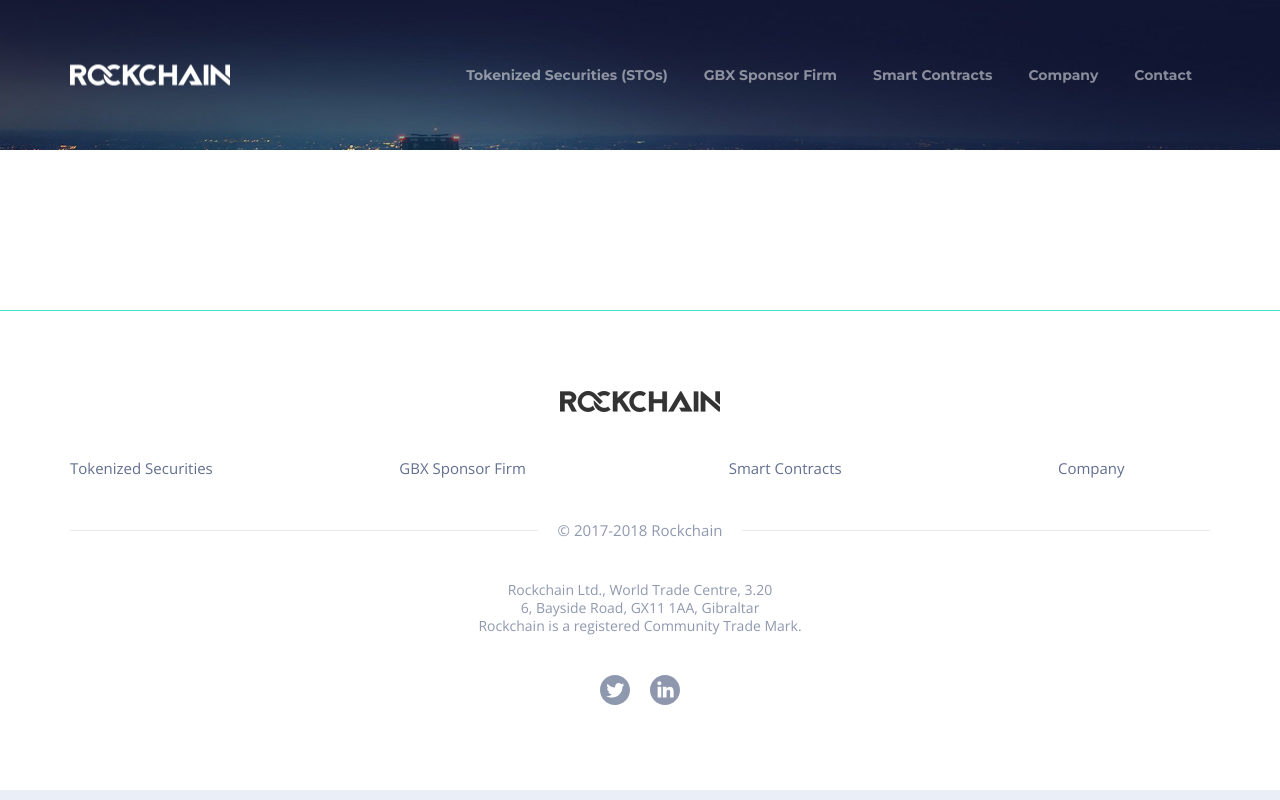
After one commit to RockchainLab/rockchain.com, a PHP site: page /contact.php in a window 1280 px wide. The commit adds this page. Run offline with PHP 8.4, Linux system fonts and the light colour scheme.

Commit message:
Removal of TypeForm

```diff
--- a/asset-backed-tokens.php
+++ b/asset-backed-tokens.php
@@ -77,7 +77,7 @@ $custom_og = '
 			<div class="box-6">
 				<p class="paragraph-1">An Asset Backed Token is a representation of a unique asset (digital or real world) in the form of a virtual token deployed on a blockchain or other form of Distributed Ledger Technology (DLT). It verifiably proves the ownership and authenticity of an asset. For example, a specific real estate, piece of art or precious gem is tokenized and ownership of the token directly reflects ownership of the item, immutably stored on the blockchain.</p>
 				<p class="paragraph-1">These tokens help to unlock transferable value, that is traditionally trapped in less liquid assets and enables further fractionalized ownership of such assets.</p>
-				<a class="typeform-share button-cta" href="https://goo.gl/forms/FSsvCCeeSORex60K3" data-mode="drawer_left" target="_blank">Contact</a>
+				<a class="button-cta" href="https://goo.gl/forms/FSsvCCeeSORex60K3" target="_blank">Contact</a>
 			</div>
 		</div>
 	</div>
--- a/bespoke-smart-contracts.php
+++ b/bespoke-smart-contracts.php
@@ -77,7 +77,7 @@ $custom_og = '
 				<p class="paragraph-1">Dedicated service, tailored to your specific needs. We carefully analyse your objectives and advise on technology suitability and other options.</p>
 				<p class="paragraph-1">We develop technical specification and other design and architecture documents to support the development process, estimate the time and cost, develop, test, facilitate audit and deploy the final solution.</p>
 				<p class="paragraph-1">Tell us about your project and explore how we can assist you.</p>
-				<a class="typeform-share button-cta" href="https://goo.gl/forms/FSsvCCeeSORex60K3" data-mode="drawer_left" target="_blank">Contact</a>
+				<a class="button-cta" href="https://goo.gl/forms/FSsvCCeeSORex60K3" target="_blank">Contact</a>
 			</div>
 		</div>
 	</div>
--- /dev/null
+++ b/contact.php
@@ -0,0 +1,26 @@
+<?
+$title = "Rockchain.com | Contact";
+$custom_meta = '
+<meta name="keywords" content="Rockchain, Contact" />
+<meta name="description" content="Contact information for Rockchain, Gibraltar based consulting and smart contract development firm." />
+<meta name="robots" content="index, follow" />';
+
+$custom_og = '
+<meta property="og:url" content="https://www.rockchain.com/"/>
+<meta property="og:title" content="Rockchain.com | Contact"/>
+<meta property="og:description" content="Contact information for Rockchain, Gibraltar based consulting and smart contract development firm."/>';
+?>
+<?php include 'header.php'; ?>
+<?php $active = 'contact'; ?>
+<?php $active_submenu = 'contact'; ?>
+<section class="section-hero hero-small-illustration hero-illustration-1">
+	<div class="container" style="height: 20px">
+		<?php include 'menu.php'; ?>
+	</div>
+</section>
+<section class="section-white">
+	<div class="container section-white__container">
+
+	</div>
+</section>
+<?php include 'footer.php'; ?>
--- a/crypto_funds.php
+++ b/crypto_funds.php
@@ -66,7 +66,7 @@ $custom_og = '
 				<p class="paragraph-1">We then consolidate all data sources into one report and apply the right valuation model as defined in your DAM Valuation policy to every transaction to give the trade value per transaction.</p>
 				<p class="paragraph-1">We also produce a Custody report, indicating what amount of units of each asset shall be present at each storage provider at any given&nbsp;time.</p>
 				<p class="paragraph-1">The report can be used by Investment Manager, Directors and Administrators to verify the integrity of other reports (i.e. trading venues, blockchain transactions, etc.) and will make the fund reporting a more straightforward process and save you considerable time.</p>
-				<a class="typeform-share button-cta" href="https://goo.gl/forms/FSsvCCeeSORex60K3" data-mode="drawer_left" target="_blank">Contact us</a>
+				<a class="button-cta" href="https://goo.gl/forms/FSsvCCeeSORex60K3" target="_blank">Contact us</a>
 			</div>
 		</div>
 	</div>
--- a/engagement_process.php
+++ b/engagement_process.php
@@ -54,7 +54,7 @@ $custom_og = '
 			<h6 class="question-wrapper__question">Tell us about your project</h6>
 			<div class="question-wrapper__answer">
 				<p>Thinking about a Token Sale or GBX Listing and need advice? Complete the form and we will get back to you.</p>
-				<a class="typeform-share button-cta" href="https://goo.gl/forms/FSsvCCeeSORex60K3" data-mode="drawer_left" target="_blank">Contact Form</a>
+				<a class="button-cta" href="https://goo.gl/forms/FSsvCCeeSORex60K3" target="_blank">Contact Form</a>
 			</div>
 		</div>
 		<div class="question-phase">Phase &mdash; 1</div>
--- a/evaluation_report.php
+++ b/evaluation_report.php
@@ -55,7 +55,7 @@ $custom_og = '
 				<p class="paragraph-1">We do a deep dive into your project to evaluate it against multiple relevant criteria and providing valuable recommendations for improving your project and chances of success in your Token Sale and the implementation of your roadmap. We will produce a high value report for your project team. Where you are considering a GBX listing, the report will also detail the compliance gaps and requirements you would need to attend to before you can apply for a GBX listing.</p>
 				<p class="paragraph-1">Production of this report is a prerequisite if you are considering Rockchain to become your Sponsor on the Exchange and we will help you implement mandatory compliance as well as other recommendations as may be suitable for your project and goals.</p>
 				<div class="button-holder">
-					<a class="typeform-share button-cta" href="https://goo.gl/forms/FSsvCCeeSORex60K3" data-mode="drawer_left" target="_blank">Order report</a>
+					<a class="button-cta" href="https://goo.gl/forms/FSsvCCeeSORex60K3" target="_blank">Order report</a>
 					<a class="button-regular" href="downloads/project_evaluation_report.pdf">Download sample report</a>
 				</div>
 			</div>
--- a/footer.php
+++ b/footer.php
@@ -49,7 +49,7 @@
 							<a class="footer__submenu-link" href="partner_with_us">Partner with us</a>
 						</li>
 						<li class="footer__submenu-item">
-							<a class="footer__submenu-link typeform-share" href="https://goo.gl/forms/FSsvCCeeSORex60K3" data-mode="drawer_left" target="_blank">Contact</a>
+							<a class="footer__submenu-link" href="https://goo.gl/forms/FSsvCCeeSORex60K3" target="_blank">Contact</a>
 						</li>
 					</ul> -->
 				</li>
--- a/header.php
+++ b/header.php
@@ -34,9 +34,6 @@
 	<meta property="og:type" content="website"/>
 	<meta property="og:image" content="https://www.rockchain.com/i/thumbnail.jpg"/>
 	<meta property="og:site_name" content="Rockchain"/>
-
-	<!-- Typeform -->
-	<script> (function() { var qs,js,q,s,d=document, gi=d.getElementById, ce=d.createElement, gt=d.getElementsByTagName, id="typef_orm_share", b="https://embed.typeform.com/"; if(!gi.call(d,id)){ js=ce.call(d,"script"); js.id=id; js.src=b+"embed.js"; q=gt.call(d,"script")[0]; q.parentNode.insertBefore(js,q) } })() </script>
 </head>
 <body>
 <div class="master-wrapper">
--- a/investor_services.php
+++ b/investor_services.php
@@ -26,7 +26,7 @@ $custom_og = '
 			<div class="box-6 box-s-margin">
 				<p class="paragraph-1">There are many opportunities to capitalize on with respect to this emerging technology. We constantly monitor the trends and developments in multiple verticals and advances in the Distributed Ledger Technology applications.</p>
 				<p class="paragraph-1">If you are considering investing into a particular vertical, fund or an individual project, we can help you understand the opportunity in the wider context of the industry and properly assess the risks and potential returns.</p>
-				<a class="typeform-share button-cta" href="https://goo.gl/forms/FSsvCCeeSORex60K3" data-mode="drawer_left" target="_blank">Contact us</a>
+				<a class="button-cta" href="https://goo.gl/forms/FSsvCCeeSORex60K3" target="_blank">Contact us</a>
 			</div>
 			<div class="box-3 box-s-margin">
 				<ul class="point-list">
--- a/menu.php
+++ b/menu.php
@@ -42,7 +42,7 @@
 			</ul>
 		</li>
 		<li class="main-menu__item">
-			<a class="main-menu__link typeform-share" href="https://goo.gl/forms/FSsvCCeeSORex60K3" data-mode="drawer_left" target="_blank">Contact</a>
+			<a class="main-menu__link" href="https://goo.gl/forms/FSsvCCeeSORex60K3" target="_blank">Contact</a>
 		</li>
 	</ul>
 	<button class="mobile-menu__trigger"></button>
@@ -89,7 +89,7 @@
 				</ul>
 			</li>
 			<li class="mobile-menu__item">
-				<a class="mobile-menu__link typeform-share" href="https://goo.gl/forms/FSsvCCeeSORex60K3" data-mode="drawer_left" target="_blank">Contact</a>
+				<a class="mobile-menu__link" href="https://goo.gl/forms/FSsvCCeeSORex60K3" target="_blank">Contact</a>
 			</li>
 		</ul>
 	</div>
--- a/multisig-wallets.php
+++ b/multisig-wallets.php
@@ -78,7 +78,7 @@ $custom_og = '
 				<p class="paragraph-1">Multisignature Wallets are used to divide the responsibility for digital assets, removing a single point of failure, reducing potential attack vectors and generally increasing the overall security of your digital management processes.</p>
 				<p class="paragraph-1">Every transaction (e.g. transfer of a token) from the wallet will require a predefined number of transactions (X) out of the total number of signatories (Y). Authorized parties have to cooperate in order to successfully transfer digital assets.</p>
 				<p class="paragraph-1">Rockchain can assist you in designing your multi-signature processes, deploy the wallet and train your staff.</p>
-				<a class="typeform-share button-cta" href="https://goo.gl/forms/FSsvCCeeSORex60K3" data-mode="drawer_left" target="_blank">Contact</a>
+				<a class="button-cta" href="https://goo.gl/forms/FSsvCCeeSORex60K3" target="_blank">Contact</a>
 			</div>
 		</div>
 	</div>
--- a/partner_with_us.php
+++ b/partner_with_us.php
@@ -47,7 +47,7 @@ $custom_og = '
 			<div class="box-8 box-m-12">
 				<h2 class="heading-2">Partner with us</h2>
 				<p class="paragraph-1">Rockchain is building a team of high quality advisers with blockchain, investment banking, technology, investment and compliance backgrounds and we continue to build partnerships with best-of-breed service providers that specialise in areas related to the crypto economy, blockchain, DLT and token sales.</p>
-				<a class="typeform-share button-cta" href="https://goo.gl/forms/FSsvCCeeSORex60K3" data-mode="drawer_left" target="_blank">Contact us</a>
+				<a class="button-cta" href="https://goo.gl/forms/FSsvCCeeSORex60K3" target="_blank">Contact us</a>
 			</div>
 		</div>
 	</div>
--- a/security-token-offering.php
+++ b/security-token-offering.php
@@ -66,7 +66,7 @@ $custom_og = '
 				<p class="paragraph-1">We see a future where shareholdings in all investments will migrate to the blockchain, providing better transparency, access and liquidity. These shareholdings solve administration problems, create greater options for capital formation, increase transparency and efficiency across all financial transactions allowing for secondary market liquidity.</p>
 				<p class="paragraph-1">Security token offerings (STOs) or <a href="asset-backed-tokens">Asset-backed Tokens</a> (ABTs) offer the promise of public market liquidity with private market returns.</p>
 				<p class="paragraph-1">Tokenized securities facilitate the transfer of such fractional ownership of traditionally illiquid assets. Contact us to help you with your STO!</p>
-				<a class="typeform-share button-cta" href="https://goo.gl/forms/FSsvCCeeSORex60K3" data-mode="drawer_left" target="_blank">Contact us</a>
+				<a class="button-cta" href="https://goo.gl/forms/FSsvCCeeSORex60K3" target="_blank">Contact us</a>
 			</div>
 		</div>
 	</div>
--- a/security-tokens.php
+++ b/security-tokens.php
@@ -83,7 +83,7 @@ $custom_og = '
 				<p class="paragraph-1">Security Tokens can bring many benefits to the traditional world of issuing and trading of securities, such as access to a wider base of investors, 24/7 liquidity, peer-to-peer trading, raising funds in cryptocurrency, removing of costly and often inefficient intermediaries.</p>
 				<p class="paragraph-1">However, these are regulated financial instruments and as such require careful planning, legal and technical analysis to ensure compliance with complex rules that vary across jurisdictions.</p>
 				<p class="paragraph-1">Rockchain can help you analyse your goals and requirements and develop the Security Smart Contract to match your expecations and compliance rules.</p>
-				<a class="typeform-share button-cta" href="https://goo.gl/forms/FSsvCCeeSORex60K3" data-mode="drawer_left" target="_blank">Contact</a>
+				<a class="button-cta" href="https://goo.gl/forms/FSsvCCeeSORex60K3" target="_blank">Contact</a>
 			</div>
 		</div>
 	</div>
--- a/token_sales.php
+++ b/token_sales.php
@@ -68,7 +68,7 @@ $custom_og = '
 				<p class="paragraph-1">We work as an ‘extension to your management team’ in an advisory role - offering you specialist skills and experience relevant to the project and extra bandwidth towards an efficient delivery and successful outcome.</p>
 				<p class="paragraph-1">For a Token Offering, a variety of services need to be provided and coordinated and we knit together a ‘best-in-class’ team of providers which we believe best suits your project.</p>
 				<p class="paragraph-1">Projects vary and we may connect with you at different stages, so we prefer to understand more about your project before we confirm the scope of services we can offer.</p>
-				<a class="typeform-share button-cta" href="https://goo.gl/forms/FSsvCCeeSORex60K3" data-mode="drawer_left" target="_blank">Contact</a>
+				<a class="button-cta" href="https://goo.gl/forms/FSsvCCeeSORex60K3" target="_blank">Contact</a>
 			</div>
 		</div>
 	</div>
--- a/utility-token-sale.php
+++ b/utility-token-sale.php
@@ -66,7 +66,7 @@ $custom_og = '
 			<div class="box-6">
 				<p class="paragraph-1">Utility Tokens represent future access to a company’s product or service. The defining characteristic of utility tokens is that they are designed to prvide functionality and not as an investment - if properly structured, this feature exempts utility tokens from securities regulations.</p>
 				<p class="paragraph-1">Do you think you have a high quality project that would qualify for a Utility Token Sale?</p>
-				<a class="typeform-share button-cta" href="https://goo.gl/forms/FSsvCCeeSORex60K3" data-mode="drawer_left" target="_blank">Contact us</a>
+				<a class="button-cta" href="https://goo.gl/forms/FSsvCCeeSORex60K3" target="_blank">Contact us</a>
 			</div>
 		</div>
 	</div>
--- a/utility-tokens.php
+++ b/utility-tokens.php
@@ -80,7 +80,7 @@ $custom_og = '
 				<p class="paragraph-1"><a href="https://en.wikipedia.org/wiki/ERC-20">ERC20</a> and <a href="http://erc721.org/">ERC721</a> compliant tokens are the most popular types of smart contracts on the Ethereum blockchain. Often used as the means of fundraising during <a href="utility-token-sale">Utility Token Sales</a>, they have gained massive popularity in the Token Economy.</p>
 				<p class="paragraph-1">These tokens are widely accepted by crypto trading venues. Their standarized interface allows seamless integration into most popular wallets, exchanges and decentralized applications.</p>
 				<p class="paragraph-1">Rockchain's smart contract developers can design, develop, test, audit and deploy the ERC20/ERC721 tokens according to your needs, with a number of additional features tailored to your requirements. </p>
-				<a class="typeform-share button-cta" href="https://goo.gl/forms/FSsvCCeeSORex60K3" data-mode="drawer_left" target="_blank">Contact</a>
+				<a class="button-cta" href="https://goo.gl/forms/FSsvCCeeSORex60K3" target="_blank">Contact</a>
 			</div>
 		</div>
 	</div>
```
